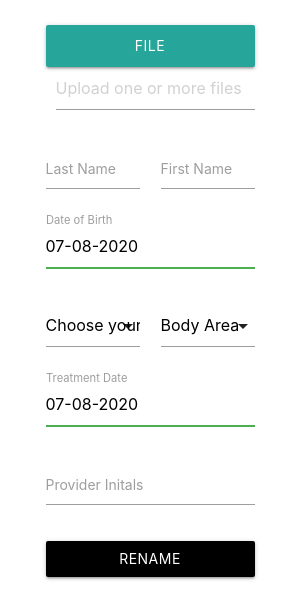
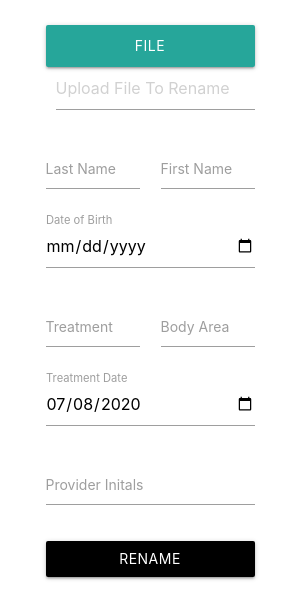
Before and after one commit to asipple1/HMS-Document-Formatter, an Electron app: page app/index.html in a window 300 px wide. Shown: the part 245-856 px from the top of the page. Drawn offline with Linux system fonts and the light colour scheme.

Commit message:
Add autocomplete treatment and body fields. Add Date fields.

```diff
--- a/app/index.html
+++ b/app/index.html
@@ -18,10 +18,10 @@
         <div class="file-field input-field col s12">
           <div class="btn">
             <span>File</span>
-            <input type="file" multiple>
+            <input type="file">
           </div>
           <div class="file-path-wrapper">
-            <input class="file-path validate" type="text" placeholder="Upload one or more files">
+            <input class="file-path validate" type="text" placeholder="Upload File To Rename">
           </div>
         </div>
 
@@ -36,32 +36,24 @@
         </div>
 
         <div class="input-field col s12">
-          <input id="dob" type="text" class="validate datepicker">
+          <input id="dob" type="date" class="validate datepicker">
           <label class="active" for="dob" class="active">Date of Birth</label>
         </div>
 
         <div class="input-field col s6">
-          <select required>
-            <option value="" disabled selected>Choose your Treatment</option>
-            <option value="1">Option 1</option>
-            <option value="2">Option 2</option>
-            <option value="3">Option 3</option>
-          </select>
+          <input type="text" id="treatments" class="validate" required>
+          <label for="treatments">Treatment</label>
         </div>
 
 
         <div class="input-field col s6">
-          <select required>
-            <option value="" disabled selected>Body Area</option>
-            <option value="1">Option 1</option>
-            <option value="2">Option 2</option>
-            <option value="3">Option 3</option>
-          </select>
+          <input type="text" id="body" class="validate" required>
+          <label for="body">Body Area</label>
         </div>
 
         <div class="input-field col s12">
-          <input id="date" type="text" class="validate datepicker" required value="03-07-1987">
-          <label class="active" for="date" class="active">Treatment Date</label>
+          <input id="treatment-date" type="date" class="validate datepicker" required value="1987-03-07">
+          <label class="active" for="treatment-date" class="active">Treatment Date</label>
         </div>
 
         <div class="input-field col s12">
@@ -92,22 +84,50 @@
     // const img = document.getElementById('img');
 
     document.addEventListener('DOMContentLoaded', function () {
-      // Date Picker.
-      const datePicker = document.getElementById('date');
-      var today = new Date();
-      var date = (("0" + today.getDate()).slice(-2)) + '-' + (("0" + (today.getMonth() + 1)).slice(-2)) + '-' + today.getFullYear();
-      datePicker.setAttribute('value', date)
-      var elems = document.querySelectorAll('.datepicker');
-      var options = {
-        format: 'mm-dd-yyyy',
-        defaultDate: today,
-        setDefaultDate: true
-      }
-      var instances = M.Datepicker.init(elems, options);
+
+      // // Date Of Birth.
+      // const dateOfBirth = document.getElementById('dob');
+      // const dateOfBirthInstance = M.Datepicker.init(dateOfBirth, {format: 'mm-dd-yyyy', showClearBtn: true});
+
+
+
+      // Treatment Date Picker.
+      const treatmentDate = document.getElementById('treatment-date');
+      const today = new Date();
+      treatmentDate.value = today.getFullYear().toString() + '-' + (today.getMonth() + 1).toString().padStart(2, 0) +
+        '-' + today.getDate().toString().padStart(2, 0);
 
       // Select.
       var selectElems = document.querySelectorAll('select');
       var selectInstances = M.FormSelect.init(selectElems);
+
+      // Autocomplete Treatments.
+      const autocompleteTreatments = document.getElementById('treatments');
+      const autocompleteTreatmentOptions = {
+        data: {
+          "Coolsculpting": null,
+          "Emsculpt": null,
+          "T0X": null,
+          "Filler": null,
+          "AFT": null,
+          "LHR": null
+        }
+      }
+      const autocompleteTreatmentInstances = M.Autocomplete.init(autocompleteTreatments, autocompleteTreatmentOptions);
+
+      // Autocomplete Body.
+      const autocompleteBody = document.getElementById('body');
+      const autocompleteBodyOptions = {
+        data: {
+          "Abdominal": null,
+          "Anus": null,
+          "Face": null,
+          "Brazilian": null,
+          "Underarm": null,
+          "Back": null
+        }
+      }
+      const autocompleteBodyInstances = M.Autocomplete.init(autocompleteBody, autocompleteBodyOptions);
     });
 
 
```
